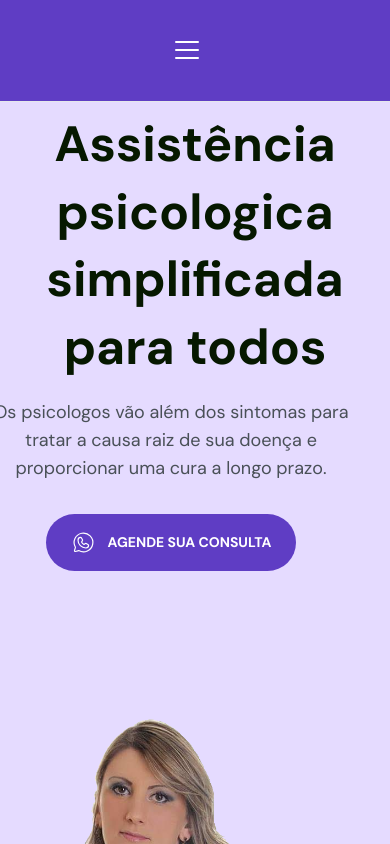
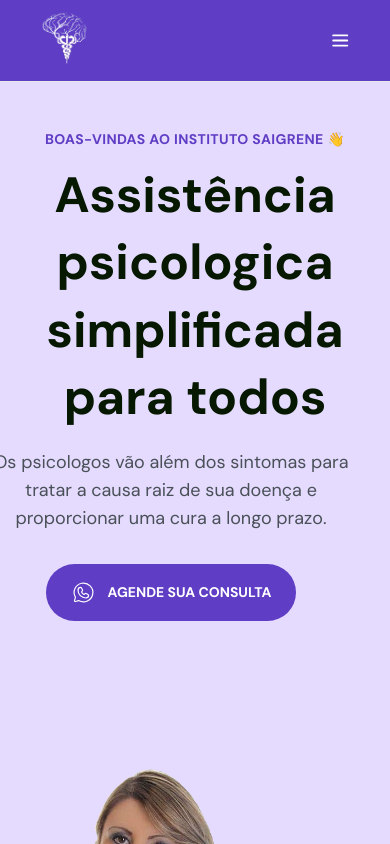
Before and after one commit to mateussk83/WebSite-Saigrene, a React (Vite) app: page / in a window 390 px wide. Shown: the top 844 px of the page. Built offline with nearby package versions, Linux system fonts and the light colour scheme.

Commit message:
feat: insert icon smartphone

```diff
--- a/src/components/Home.tsx
+++ b/src/components/Home.tsx
@@ -9,7 +9,7 @@
     <Element
       name="inicio"
     >
-      <section id="home" className="mt-[-2rem] bg-blue-300 justify-center flex items-center md:flex-col md:mt-0 ">
+      <section id="home" className="mt-[-2rem] bg-blue-300 justify-center flex items-center md:flex-col md:pt-20 ">
         <div id="col-a">
 
           <img
--- a/src/components/Logo.tsx
+++ b/src/components/Logo.tsx
@@ -4,14 +4,15 @@
 
 interface colorsProps {
   valueScroll: number;
+  celphone?: boolean;
 }
 
-export function Logo({ valueScroll }: colorsProps) {
+export function Logo({ valueScroll,celphone }: colorsProps) {
   return (
     <div className="flex items-center justify-center border-none ">
 
       <img
-        className={`w-[5rem] mb-[-2rem] mt-[-2rem]`}
+        className={`w-[5rem] ${celphone == true ? 'mb-0 mt-0' : 'mb-[-2rem] mt-[-2rem]' }`}
         src={valueScroll > 0 ? logoPurple : logoWhite}
         alt=""
       />
--- a/src/components/Navigation.tsx
+++ b/src/components/Navigation.tsx
@@ -18,27 +18,21 @@
   }
   tradeColor()
  return (
-    <header className={`transition duration-200 fixed w-full py-2 flex items-center justify-between bg-blue-700 border-b md:bg-local ${valueScrollY > 0 ? "bg-transparent border-none" : ""}`} >
-      <div className="py-[1.65rem] pl-[2rem] text-white click:bb-1 md:flex md:items-center md:justify-between md:gap-[7rem] md:pl-[15%]">
+    <header className={`transition duration-200 fixed w-full py-2 flex items-center justify-between px-10 bg-blue-700 border-b md:relative ${valueScrollY > 0 ? "bg-transparent border-none" : ""}`} >
+      <div className="py-[1.65rem] text-white md:hidden md:invisible ">
         <div>
         <a href="#Home" className="">
           <Logo valueScroll={valueScrollY} />
         </a>
         </div>
-        <div className="hidden invisible md:visible md:flex">
-        <a className="">
-        <List size={32} color="#fff" />
-      </a>
       </div>
-      </div>
-
-      <div className="py-[1.65rem] pr-[1.25rem]">
+      <div className="py-[1.65rem] pr-[1.25rem] md:hidden md:invisible">
         <ul className="gap-10 flex">
           <li>
             <Link
               activeClass="active"
               to="home"
-              className={`transition duration-200 cursor-pointer pb-[2.2rem] hover:font-bold hover:border-b-2 focus:border-b-2 focus:font-bold md:invisible ${valueScrollY > 0 ? "text-blue-900 border-blue-900"  : ""}`}
+              className={`transition duration-200 cursor-pointer pb-[2.2rem] hover:font-bold hover:border-b-2 focus:border-b-2 focus:font-bold ${valueScrollY > 0 ? "text-blue-900 border-blue-900"  : ""}`}
               spy={true}
               smooth={true}
               duration={500}
@@ -51,7 +45,7 @@
           <Link
               activeClass="active"
               to="service"
-              className={`transition duration-200 cursor-pointer pb-[2.2rem] hover:font-bold hover:border-b-2 focus:border-b-2 focus:font-bold md:invisible ${valueScrollY > 0 ? "text-blue-900 border-blue-900"  : ""}`}
+              className={`transition duration-200 cursor-pointer pb-[2.2rem] hover:font-bold hover:border-b-2 focus:border-b-2 focus:font-bold ${valueScrollY > 0 ? "text-blue-900 border-blue-900"  : ""}`}
               spy={true}
               smooth={true}
               duration={500}
@@ -63,7 +57,7 @@
           <Link
               activeClass="active"
               to="depoiment"
-              className={`transition duration-200 cursor-pointer pb-[2.2rem] hover:font-bold hover:border-b-2 focus:border-b-2 focus:font-bold md:invisible ${valueScrollY > 0 ? "text-blue-900 border-blue-900"  : ""}`}
+              className={`transition duration-200 cursor-pointer pb-[2.2rem] hover:font-bold hover:border-b-2 focus:border-b-2 focus:font-bold ${valueScrollY > 0 ? "text-blue-900 border-blue-900"  : ""}`}
               spy={true}
               smooth={true}
               duration={500}
@@ -75,7 +69,7 @@
           <Link
               activeClass="active"
               to="sobre"
-              className={`transition duration-200 cursor-pointer pb-[2.2rem] hover:font-bold hover:border-b-2 focus:border-b-2 focus:font-bold md:invisible ${valueScrollY > 0 ? "text-blue-900 border-blue-900"  : ""}`}
+              className={`transition duration-200 cursor-pointer pb-[2.2rem] hover:font-bold hover:border-b-2 focus:border-b-2 focus:font-bold ${valueScrollY > 0 ? "text-blue-900 border-blue-900"  : ""}`}
               spy={true}
               smooth={true}
               duration={500}
@@ -87,7 +81,7 @@
           <Link
               activeClass="active"
               to="contato"
-              className={`transition duration-200 cursor-pointer pb-[2.2rem] hover:font-bold hover:border-b-2 focus:border-b-2 focus:font-bold md:invisible ${valueScrollY > 0 ? "text-blue-900 border-blue-900"  : ""}`}
+              className={`transition duration-200 cursor-pointer pb-[2.2rem] hover:font-bold hover:border-b-2 focus:border-b-2 focus:font-bold ${valueScrollY > 0 ? "text-blue-900 border-blue-900"  : ""}`}
               spy={true}
               smooth={true}
               duration={500}
@@ -98,15 +92,22 @@
         </ul>
 
       </div>
-
       <div
-      className={` border rounded-full fs-[1.8rem] py-2 px-6 fw-700 cursor-pointer text-sm font-bold transtition-colors duration-200 md:invisible ${valueScrollY > 0 ? "bg-transparent text-blue-700 border-blue-700 hover:text-gray-100 hover:border-white hover:bg-blue-700"  : "bg-blue-700 text-white hover:bg-blue-300 hover:text-blue-700"}`}
+      className={` border rounded-full fs-[1.8rem] py-2 px-6 fw-700 cursor-pointer text-sm font-bold transtition-colors duration-200 md:hidden md:invisible ${valueScrollY > 0 ? "bg-transparent text-blue-700 border-blue-700 hover:text-gray-100 hover:border-white hover:bg-blue-700"  : "bg-blue-700 text-white hover:bg-blue-300 hover:text-blue-700"}`}
       >
         <a href="" >AGENDE SUA CONSULTA</a>
       </div>
-      <div>
+
+
+      <div id="celphone"className="hidden md:flex md:items-center md:justify-center md:gap-[15rem]">
+
+        <Logo valueScroll={valueScrollY} celphone={true} />
+            <List size={33} weight="bold"/>
 
       </div>
+
+
+
     </header>
 
   )
--- a/src/pages/Event.tsx
+++ b/src/pages/Event.tsx
@@ -25,7 +25,7 @@
 
     <div>
 
-      <div id="header"  className="after:content-[''] after:flex after:mb-20" >
+      <div id="header"  className="after:content-[''] after:flex after:mb-20 md:after:mb-0 " >
         <Navigation valueScrollY={scrollY}/>
         </div>
         <div id="content">
```
